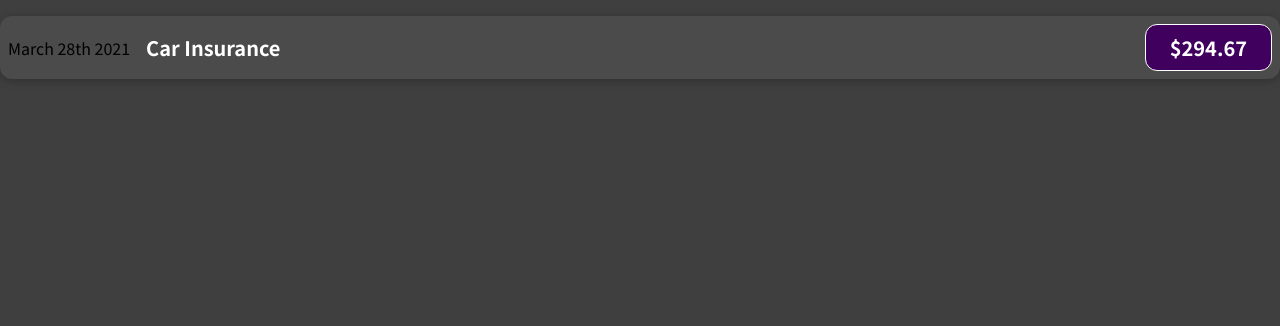
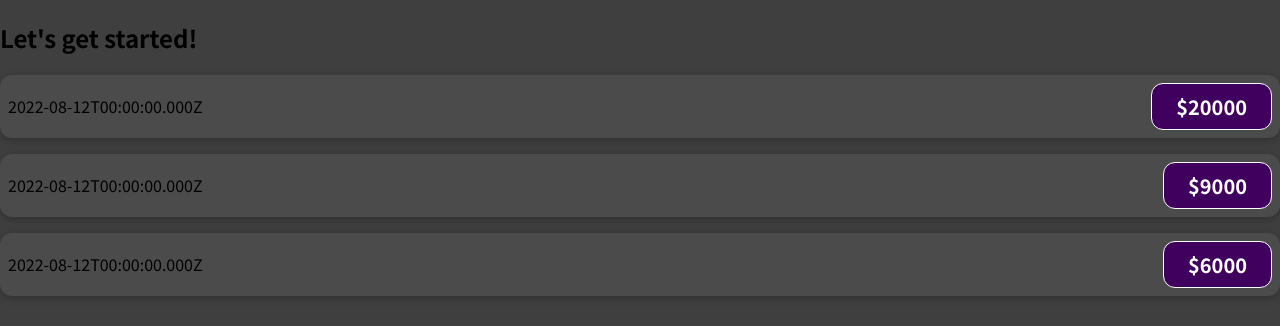
Before and after one commit to hwajj/udemy-lecture-react-practice, a React (Create React App) app: page / in a window 1280 px wide. Shown: the top 326 px of the page. Built offline with nearby package versions, Linux system fonts and the light colour scheme.

Commit message:
Passing data via props

```diff
--- a/src/App.js
+++ b/src/App.js
@@ -1,42 +1,31 @@
-import React, { useState } from 'react';
-
 import ExpenseItem from './components/ExpenseItem';
 
-const DUMMY_EXPENSES = [
-  {
-    id: 'e1',
-    title: 'Toilet Paper',
-    amount: 94.12,
-    date: new Date(2020, 7, 14),
-  },
-  { id: 'e2', title: 'New TV', amount: 799.49, date: new Date(2021, 2, 12) },
-  {
-    id: 'e3',
-    title: 'Car Insurance',
-    amount: 294.67,
-    date: new Date(2021, 2, 28),
-  },
-  {
-    id: 'e4',
-    title: 'New Desk (Wooden)',
-    amount: 450,
-    date: new Date(2021, 5, 12),
-  },
-];
-
-const App = () => {
-  // return React.createElement(
-  //   'div',
-  //   {},
-  //   React.createElement('h2', {}, "Let's get started!"),
-  //   React.createElement(Expenses, { items: expenses })
-  // );
-
+function App() {
+  const expenses = [
+    { id: '1', titile: '휴지', amount: 20000, date: new Date(2022, 7, 12) },
+    { id: '2', titile: '계란', amount: 9000, date: new Date(2022, 7, 12) },
+    { id: '3', titile: '우유', amount: 6000, date: new Date(2022, 7, 12) },
+  ];
   return (
     <div>
-      <ExpenseItem />
+      <h2>Let's get started!</h2>
+      <ExpenseItem
+        title={expenses[0].title}
+        amount={expenses[0].amount}
+        date={expenses[0].date}
+      ></ExpenseItem>
+      <ExpenseItem
+        title={expenses[1].title}
+        amount={expenses[1].amount}
+        date={expenses[1].date}
+      ></ExpenseItem>
+      <ExpenseItem
+        title={expenses[2].title}
+        amount={expenses[2].amount}
+        date={expenses[2].date}
+      ></ExpenseItem>
     </div>
   );
-};
+}
 
 export default App;
--- a/src/components/ExpenseItem.js
+++ b/src/components/ExpenseItem.js
@@ -1,13 +1,12 @@
 import './ExpenseItem.css';
-import React, { useState } from 'react';
 
-const ExpenseItem = () => {
+const ExpenseItem = (props) => {
   return (
     <div className='expense-item'>
-      <div>March 28th 2021</div>
+      <div>{props.date.toISOString()}</div>
       <div className='expense-item__description'>
-        <h2>Car Insurance</h2>
-        <div className='expense-item__price'>$294.67</div>
+        <h2>{props.title}</h2>
+        <div className='expense-item__price'>${props.amount}</div>
       </div>
     </div>
   );
```
